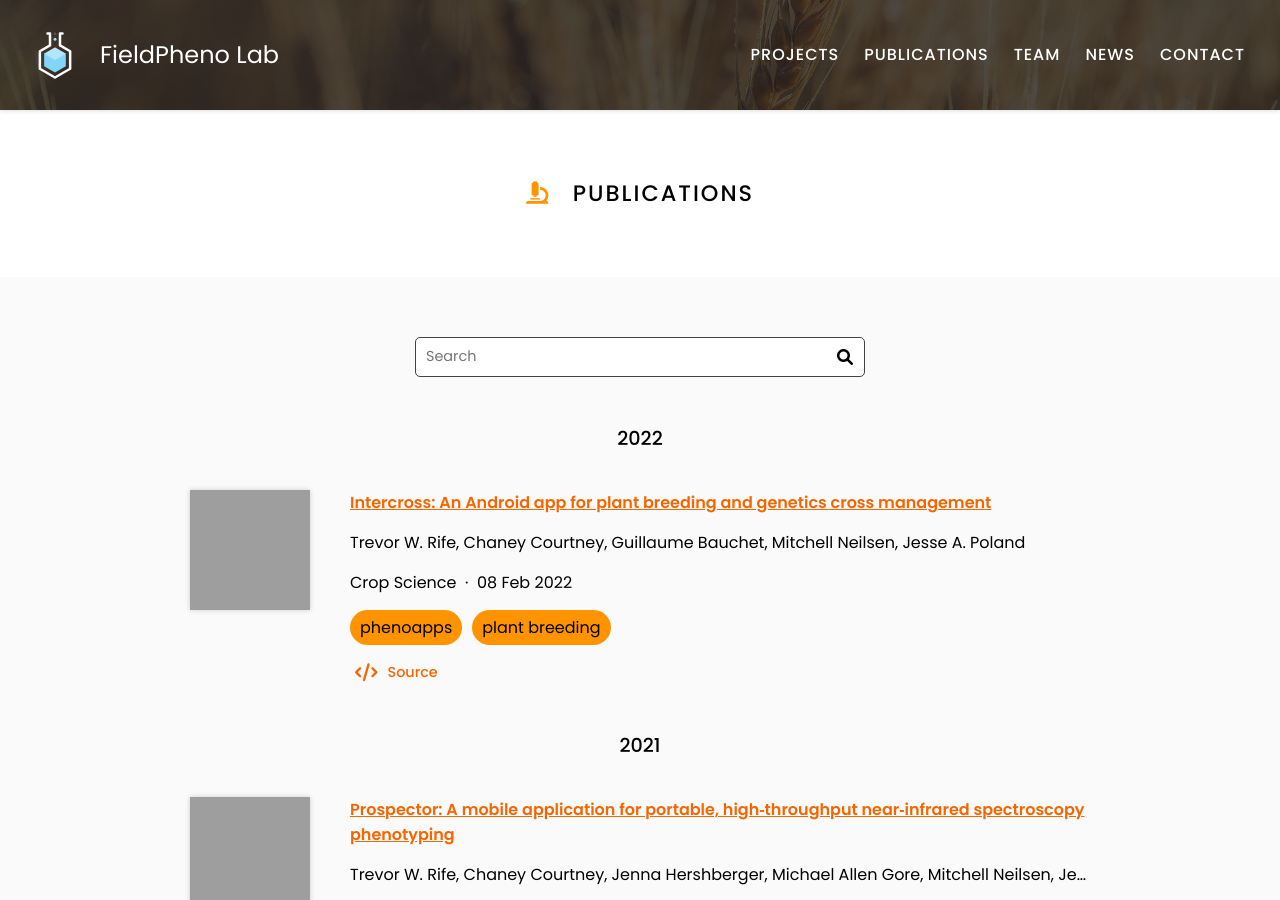
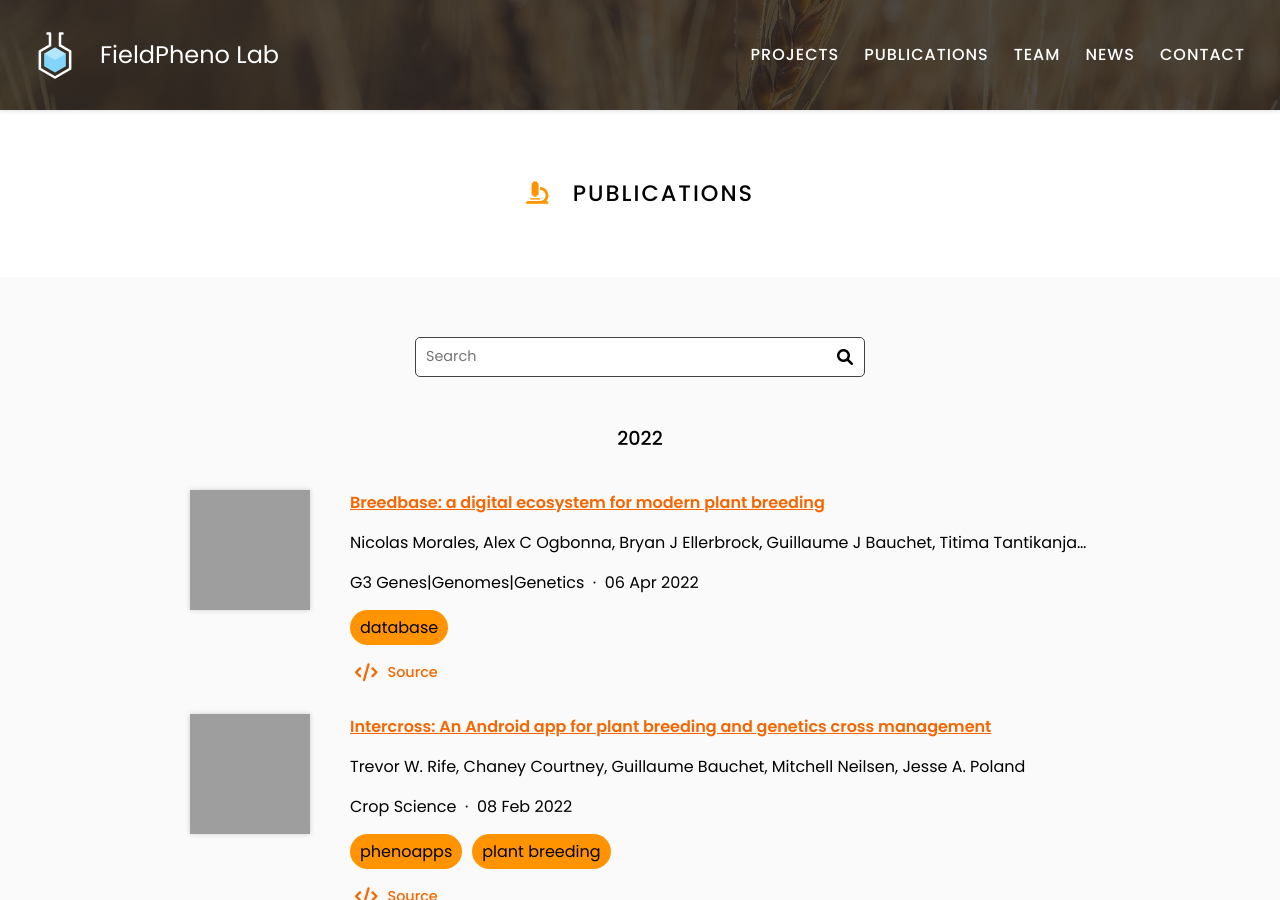
Before and after one commit to mmcnair91/fieldpheno.github.io, a Jekyll site: the page built from publications/index.md, in a window 1280 px wide and 900 px high. Built offline with Jekyll 4.4.1, drawn with Linux system fonts in a browser that asks for light colours; grey boxes are pictures that could not be loaded.

Commit message:
Generate citations

```diff
--- a/_data/citations.yaml
+++ b/_data/citations.yaml
@@ -259,3 +259,73 @@
   tags:
   - phenoapps
   - plant breeding
+- id: doi:10.1093/g3journal/jkac078
+  title: 'Breedbase: a digital ecosystem for modern plant breeding'
+  authors:
+  - Nicolas Morales
+  - Alex C Ogbonna
+  - Bryan J Ellerbrock
+  - Guillaume J Bauchet
+  - Titima Tantikanjana
+  - Isaak Y Tecle
+  - Adrian F Powell
+  - David Lyon
+  - Naama Menda
+  - Christiano C Simoes
+  - Surya Saha
+  - Prashant Hosmani
+  - Mirella Flores
+  - Naftali Panitz
+  - Ryan S Preble
+  - Afolabi Agbona
+  - Ismail Rabbi
+  - Peter Kulakow
+  - Prasad Peteti
+  - Robert Kawuki
+  - Williams Esuma
+  - Micheal Kanaabi
+  - Doreen M Chelangat
+  - Ezenwanyi Uba
+  - Adeyemi Olojede
+  - Joseph Onyeka
+  - Trushar Shah
+  - Margaret Karanja
+  - Chiedozie Egesi
+  - Hale Tufan
+  - Agre Paterne
+  - Asrat Asfaw
+  - Jean-Luc Jannink
+  - Marnin Wolfe
+  - Clay L Birkett
+  - David J Waring
+  - Jenna M Hershberger
+  - Michael A Gore
+  - Kelly R Robbins
+  - Trevor Rife
+  - Chaney Courtney
+  - Jesse Poland
+  - Elizabeth Arnaud
+  - "Marie-Ang\xE9lique Laporte"
+  - Heneriko Kulembeka
+  - Kasele Salum
+  - Emmanuel Mrema
+  - Allan Brown
+  - Stanley Bayo
+  - Brigitte Uwimana
+  - Violet Akech
+  - Craig Yencho
+  - Bert de Boeck
+  - Hugo Campos
+  - Rony Swennen
+  - Jeremy D Edwards
+  - Lukas A Mueller
+  publisher: G3 Genes|Genomes|Genetics
+  date: '2022-04-06'
+  link: https://doi.org/gpzmnf
+  image: images/publications/morales2019.png
+  extra-links:
+  - type: source
+    link: https://github.com/solgenomics/sgn/
+    text: Source
+  tags:
+  - database
```
